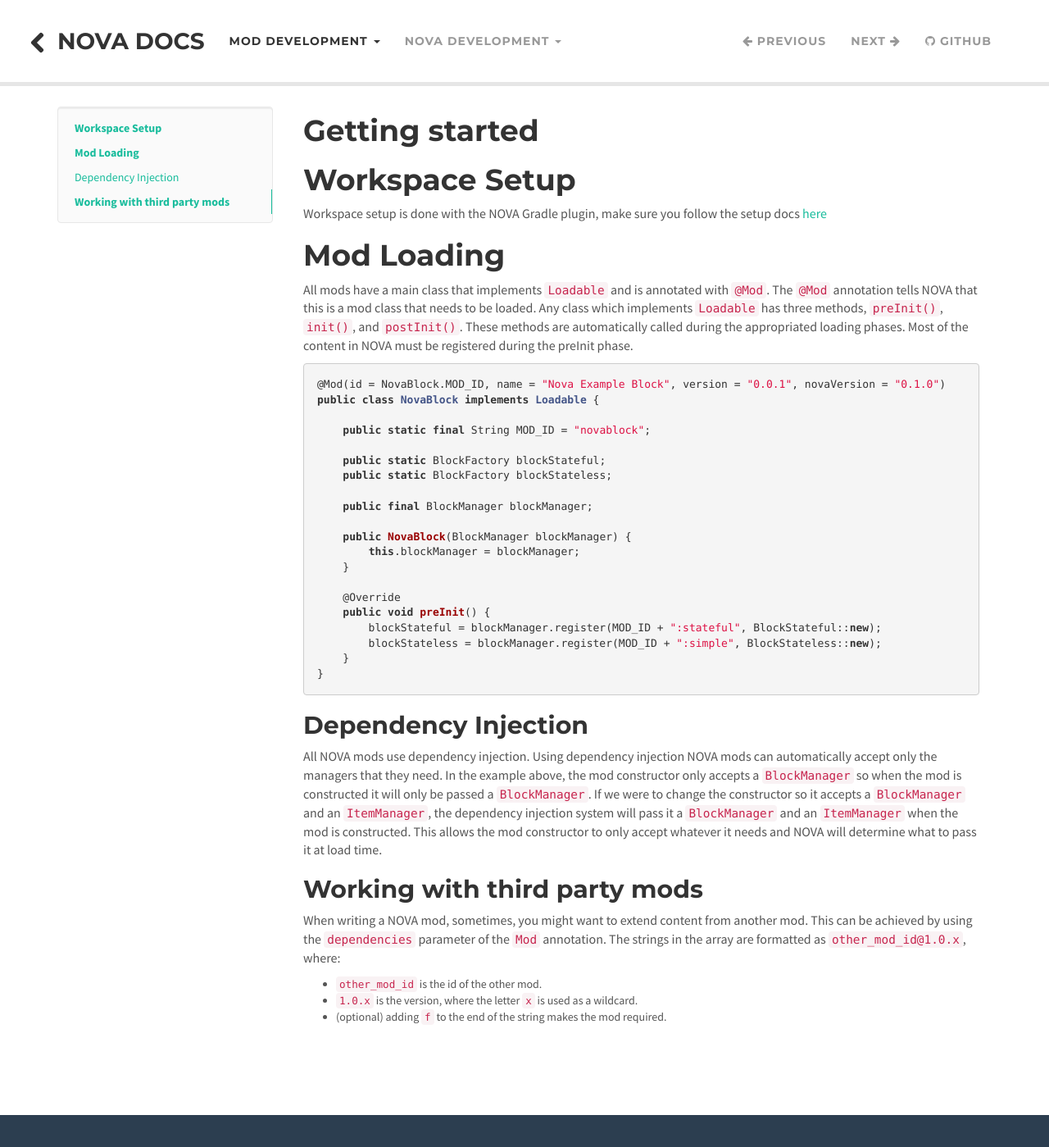
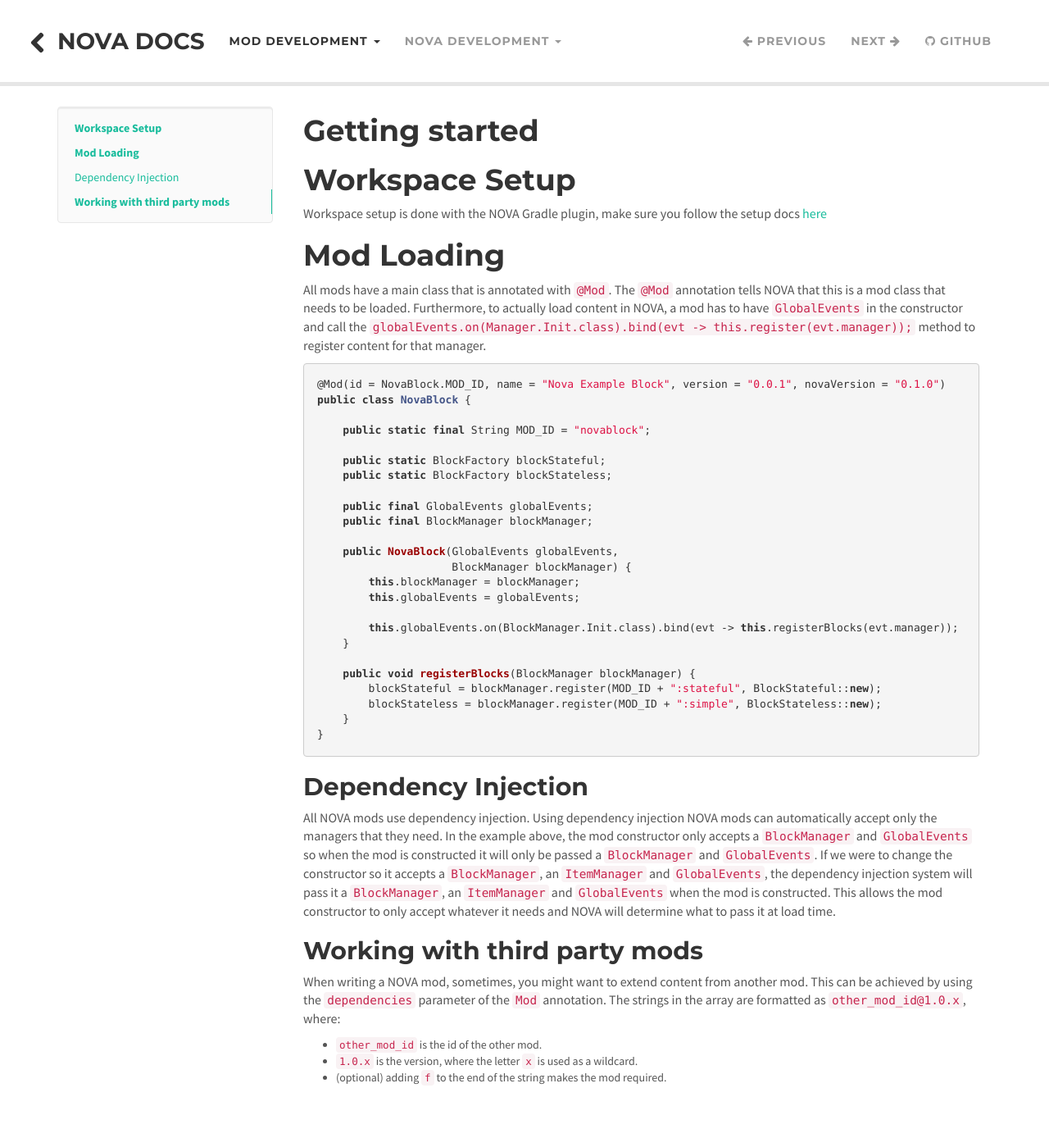
Before and after one commit to NOVA-Team/docs, an MkDocs documentation site: the page built from docs/Mod Development/Getting Started.md, in a window 1280 px wide and 1400 px high. Shown: the whole window at 82% size. Built offline with MkDocs 1.6.1, drawn with Linux system fonts in a browser that asks for light colours; old or Windows-style settings are respelled for this version of MkDocs.

Commit message:
Remove Loadable (#24)
Updates information to match NOVA-Team/NOVA-Core#256.

````diff
--- a/docs/Mod Development/Getting Started.md
+++ b/docs/Mod Development/Getting Started.md
@@ -3,25 +3,29 @@
 Workspace setup is done with the NOVA Gradle plugin, make sure you follow the setup docs [here](NOVA Gradle.md)
 
 # Mod Loading
-All mods have a main class that implements `Loadable` and is annotated with `@Mod`. The `@Mod` annotation tells NOVA that this is a mod class that needs to be loaded. Any class which implements `Loadable` has three methods, `preInit()`, `init()`, and `postInit()`. These methods are automatically called during the appropriated loading phases. Most of the content in NOVA must be registered during the preInit phase.
+All mods have a main class that is annotated with `@Mod`. The `@Mod` annotation tells NOVA that this is a mod class that needs to be loaded. Furthermore, to actually load content in NOVA, a mod has to have `GlobalEvents` in the constructor and call the `globalEvents.on(Manager.Init.class).bind(evt -> this.register(evt.manager));` method to register content for that manager.
 
 ```java
 @Mod(id = NovaBlock.MOD_ID, name = "Nova Example Block", version = "0.0.1", novaVersion = "0.1.0")
-public class NovaBlock implements Loadable {
+public class NovaBlock {
 
     public static final String MOD_ID = "novablock";
 
     public static BlockFactory blockStateful;
     public static BlockFactory blockStateless;
 
+    public final GlobalEvents globalEvents;
     public final BlockManager blockManager;
 
-    public NovaBlock(BlockManager blockManager) {
+    public NovaBlock(GlobalEvents globalEvents,
+                     BlockManager blockManager) {
         this.blockManager = blockManager;
+        this.globalEvents = globalEvents;
+
+        this.globalEvents.on(BlockManager.Init.class).bind(evt -> this.registerBlocks(evt.manager));
     }
 
-    @Override
-    public void preInit() {
+    public void registerBlocks(BlockManager blockManager) {
         blockStateful = blockManager.register(MOD_ID + ":stateful", BlockStateful::new);
         blockStateless = blockManager.register(MOD_ID + ":simple", BlockStateless::new);
     }
@@ -29,7 +33,7 @@
 ```
 
 ## Dependency Injection
-All NOVA mods use dependency injection. Using dependency injection NOVA mods can automatically accept only the managers that they need. In the example above, the mod constructor only accepts a `BlockManager` so when the mod is constructed it will only be passed a `BlockManager`. If we were to change the constructor so it accepts a `BlockManager` and an `ItemManager`, the dependency injection system will pass it a `BlockManager` and an `ItemManager` when the mod is constructed. This allows the mod constructor to only accept whatever it needs and NOVA will determine what to pass it at load time.
+All NOVA mods use dependency injection. Using dependency injection NOVA mods can automatically accept only the managers that they need. In the example above, the mod constructor only accepts a `BlockManager` and `GlobalEvents` so when the mod is constructed it will only be passed a `BlockManager` and `GlobalEvents`. If we were to change the constructor so it accepts a `BlockManager`, an `ItemManager` and `GlobalEvents`, the dependency injection system will pass it a `BlockManager`, an `ItemManager` and `GlobalEvents` when the mod is constructed. This allows the mod constructor to only accept whatever it needs and NOVA will determine what to pass it at load time.
 
 ## Working with third party mods
 When writing a NOVA mod, sometimes, you might want to extend content from another mod. This can be achieved by using the `dependencies` parameter of the `Mod` annotation. The strings in the array are formatted as `other_mod_id@1.0.x`, where:
````
